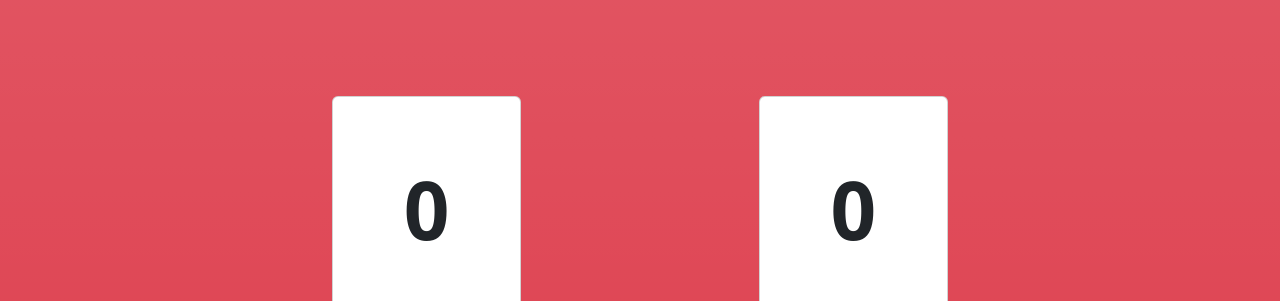
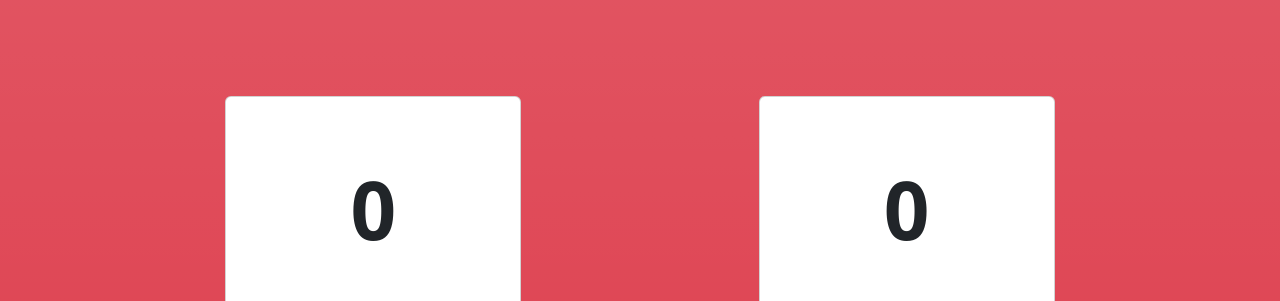
Before and after one commit to DonMeguDev/cartas, a plain HTML site: page index.html in a window 1280 px wide. Shown: the top 301 px of the page. Drawn offline with nearby package versions, Linux system fonts and the light colour scheme.

Commit message:
Update index.html

```diff
--- a/index.html
+++ b/index.html
@@ -12,8 +12,8 @@
         <div class="row" style="height: 100vh;">
             <div class="col-12 bg-danger bg-gradient">
                 <div class="row mt-5">
-                    <div class="col-3"></div>
-                    <div class="col-2">
+                    <div class="col-2"></div>
+                    <div class="col-3">
                         <div class="card mt-5" style="height: 70vh;">
                             <div class="card-body">
                                 <p class="text-center display-1 fw-bold my-5" id="puntajeNico">0</p>
@@ -50,7 +50,7 @@
                         </div>
                     </div>
                     <dir class="col-2"></dir>
-                    <div class="col-2">
+                    <div class="col-3">
                         <div class="card mt-5" style="height: 70vh;">
                             <div class="card-body">
                                 <p class="text-center display-1 fw-bold my-5" id="puntajeFran">0</p>
@@ -86,7 +86,7 @@
                             </div>
                         </div>
                     </div>
-                    <div class="col-3"></div>
+                    <div class="col-2"></div>
                 </div>
             </div>
         </div>
```
